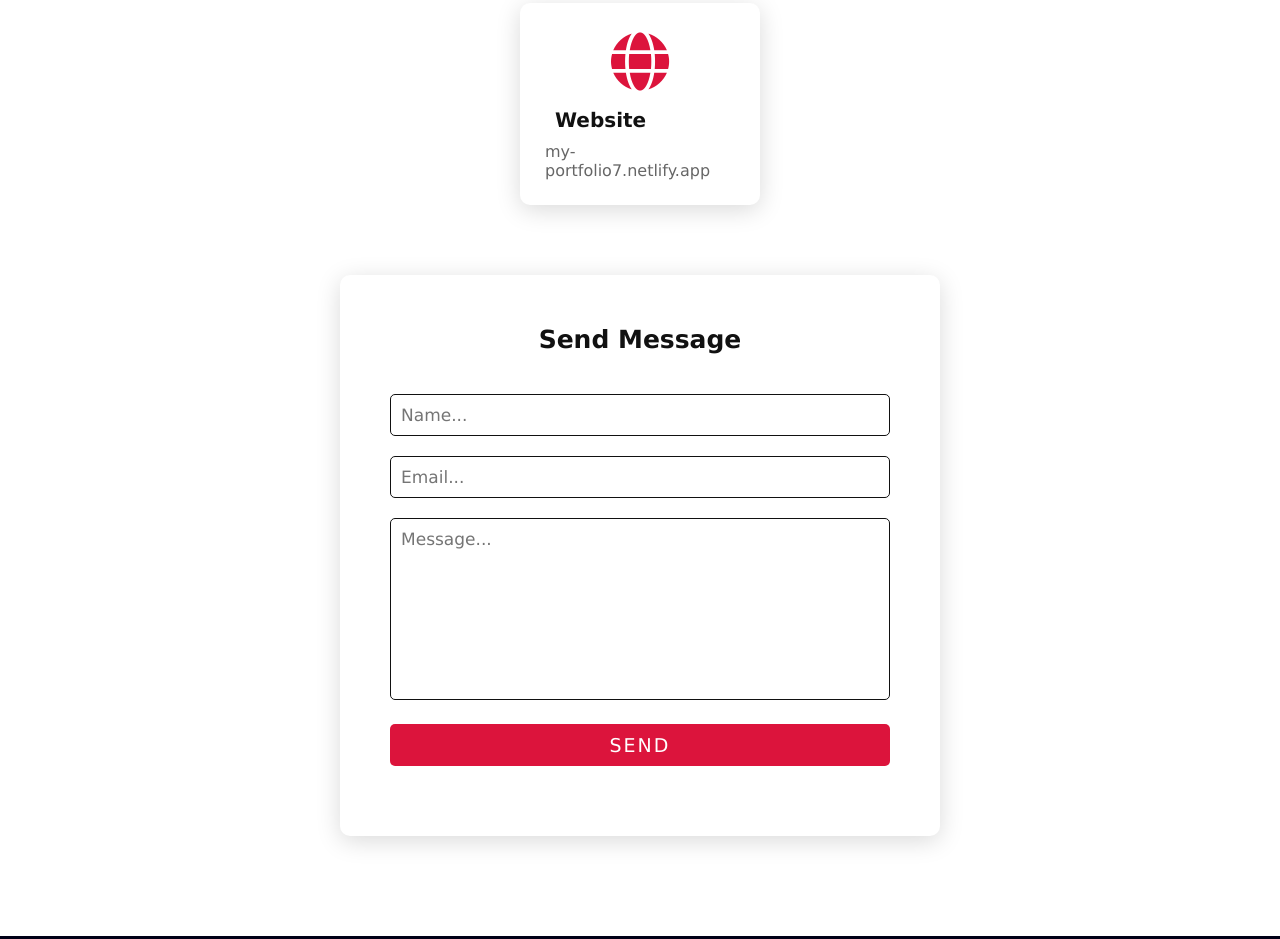
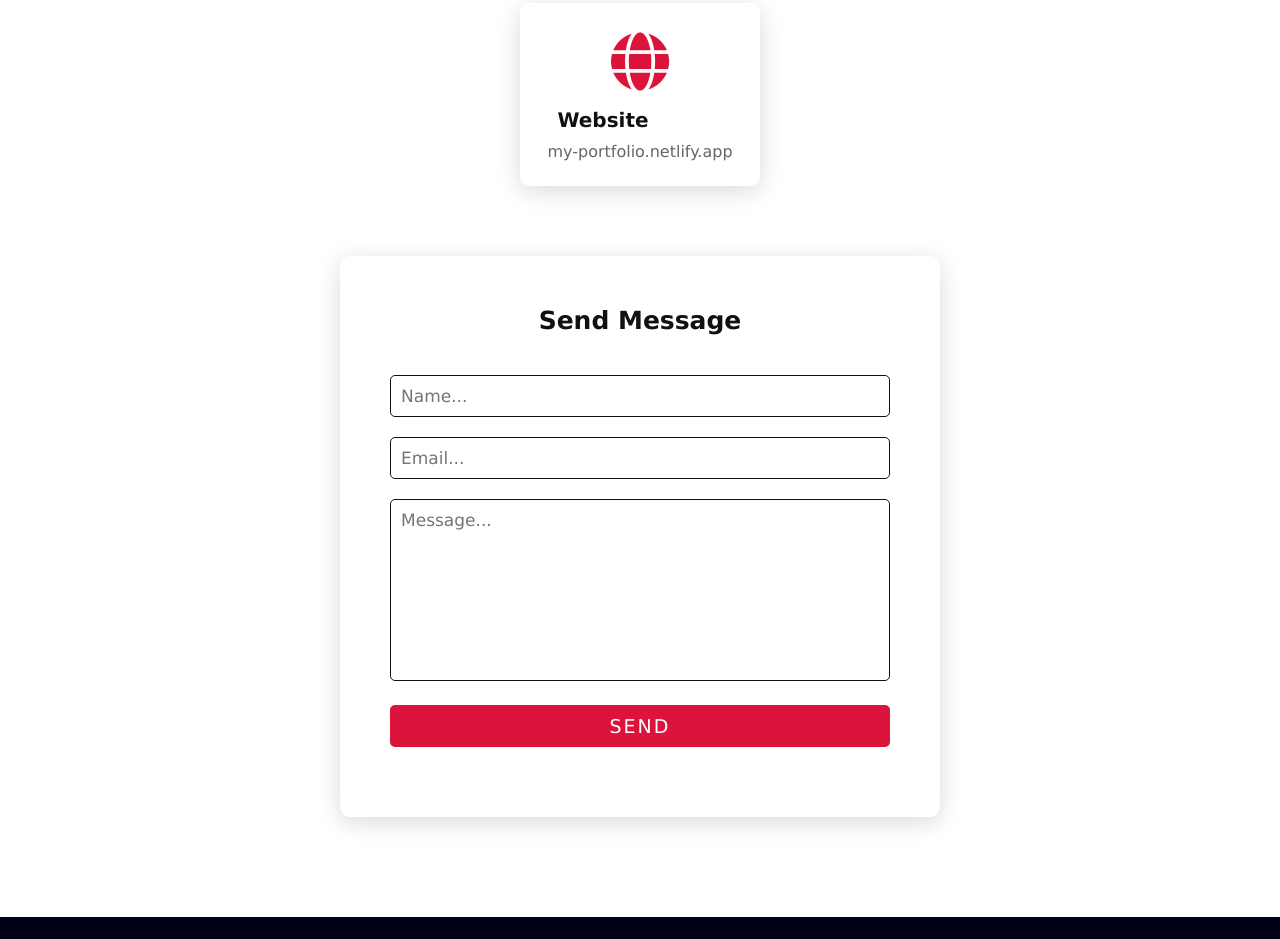
Before and after one commit to Muzaffar-Xadjayev/MyPortfolio, a plain HTML site: page index.html in a window 1280 px wide. Shown: the part 4897-5836 px from the top of the page. Drawn offline with Linux system fonts and the light colour scheme.

Commit message:
Update index.html

```diff
--- a/index.html
+++ b/index.html
@@ -233,7 +233,7 @@
                     </div>
                     <div class="info">
                         <h3>Website</h3>
-                        <span>my-portfolio7.netlify.app</span>
+                        <span>my-portfolio.netlify.app</span>
                     </div>
                 </div>
 
```
